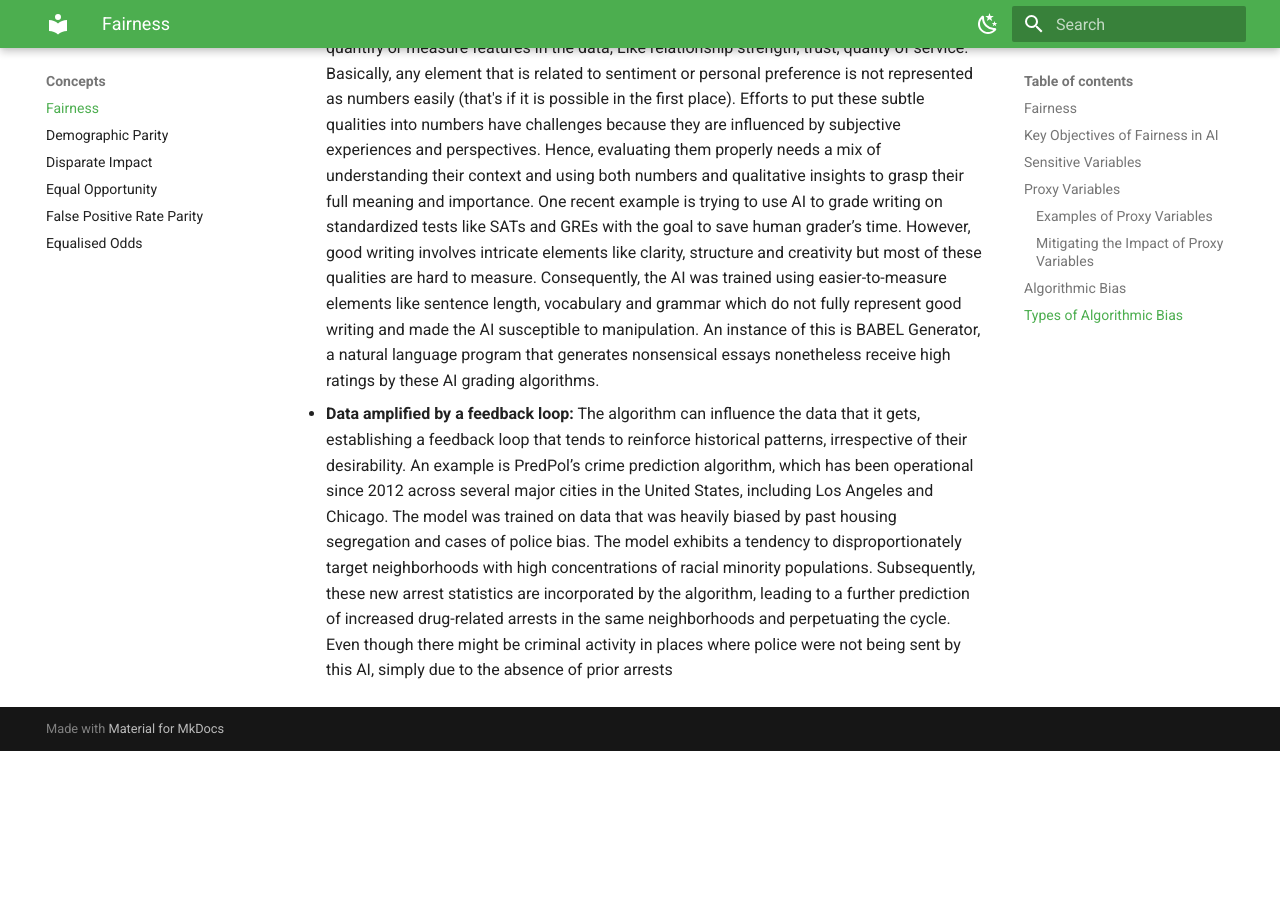
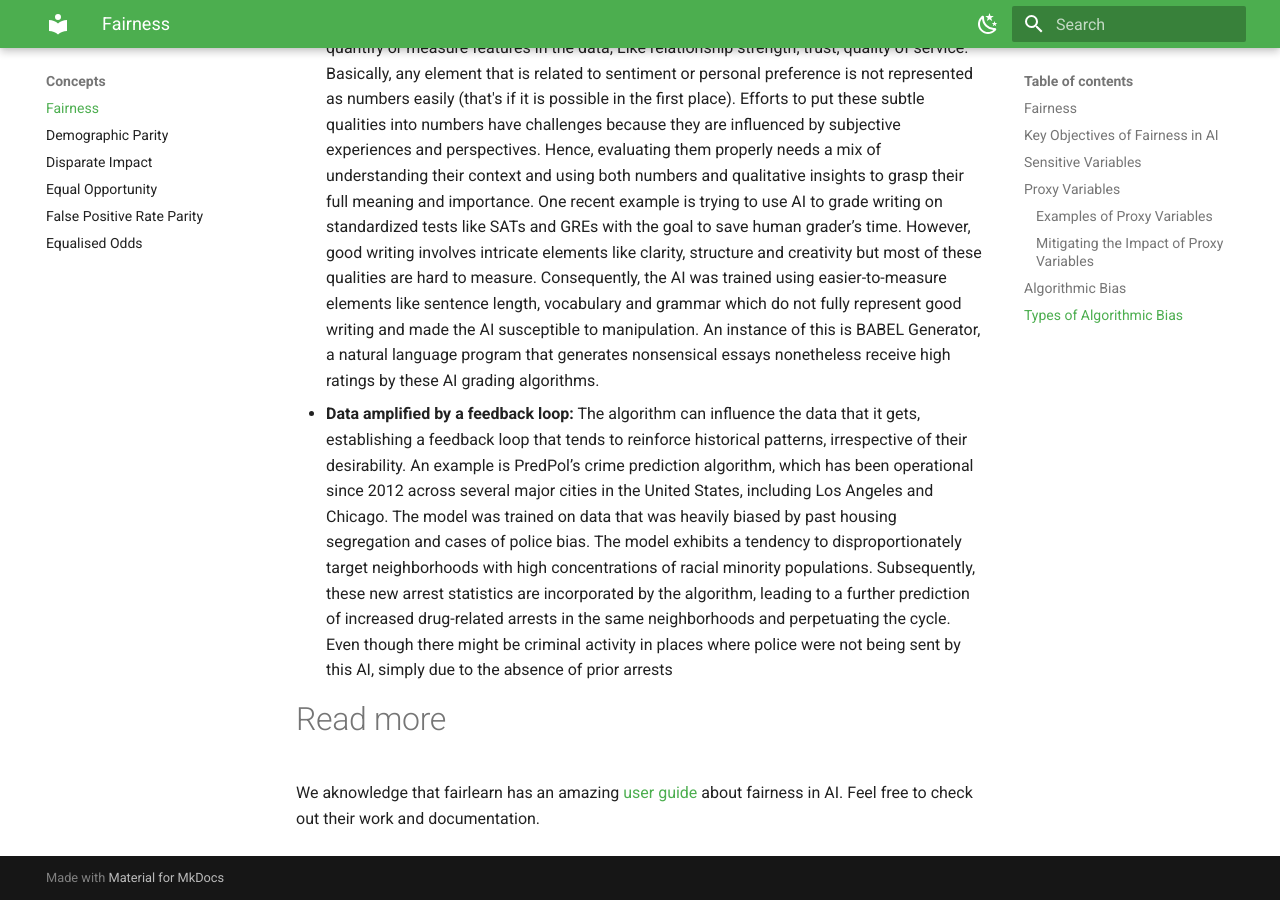
Before and after one commit to datategy/Fair-Mango, an MkDocs documentation site: the page built from docs/concepts/fairness.md, in a window 1280 px wide and 900 px high, scrolled down 3233 px. Built offline with MkDocs 1.6.1 and Material for MkDocs 9.7.7, drawn with Linux system fonts in a browser that asks for light colours; before the commit the page ends 3984 px from its top, so only the background shows below that.

Commit message:
DOC: add link to fairlearn repository

```diff
--- a/docs/concepts/fairness.md
+++ b/docs/concepts/fairness.md
@@ -71,3 +71,7 @@
 - **Data is not quantifiable:** Numbers provide a standardized, objective way to compare and analyze data, enabling the identification of patterns and trends. Sometimes, it is difficult to quantify or measure features in the data; Like relationship strength, trust, quality of service. Basically, any element that is related to sentiment or personal preference is not represented as numbers easily (that's if it is possible in the first place). Efforts to put these subtle qualities into numbers have challenges because they are influenced by subjective experiences and perspectives. Hence, evaluating them properly needs a mix of understanding their context and using both numbers and qualitative insights to grasp their full meaning and importance.
 One recent example is trying to use AI to grade writing on standardized tests like SATs and GREs with the goal to save human grader’s time. However, good writing involves intricate elements like clarity, structure and creativity but most of these qualities are hard to measure. Consequently, the AI was trained using easier-to-measure elements like sentence length, vocabulary and grammar which do not fully represent good writing and made the AI susceptible to manipulation. An instance of this is BABEL Generator, a natural language program that generates nonsensical essays nonetheless receive high ratings by these AI grading algorithms.
 - **Data amplified by a feedback loop:** The algorithm can influence the data that it gets, establishing a feedback loop that tends to reinforce historical patterns, irrespective of their desirability. An example is PredPol’s crime prediction algorithm, which has been operational since 2012 across several major cities in the United States, including Los Angeles and Chicago. The model was trained on data that was heavily biased by past housing segregation and cases of police bias. The model exhibits a tendency to disproportionately target neighborhoods with high concentrations of racial minority populations. Subsequently, these new arrest statistics are incorporated by the algorithm, leading to a further prediction of increased drug-related arrests in the same neighborhoods and perpetuating the cycle. Even though there might be criminal activity in places where police were not being sent by this AI, simply due to the absence of prior arrests
+
+# Read more
+
+We aknowledge that fairlearn has an amazing [user guide](https://fairlearn.org/v0.10/user_guide/index.html) about fairness in AI. Feel free to check out their work and documentation.
```
